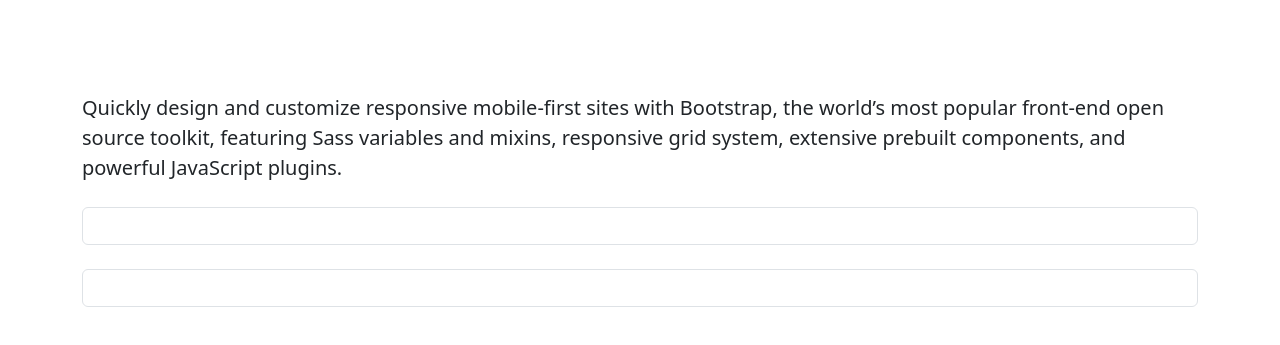
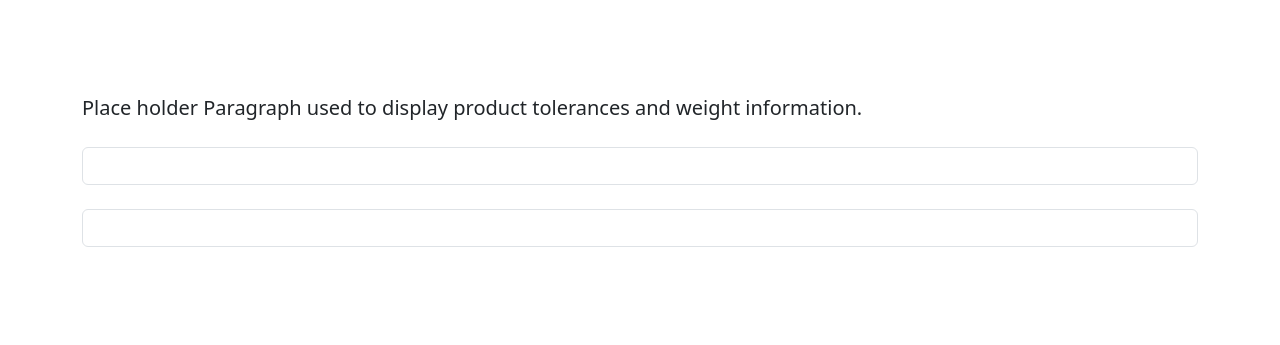
Before and after one commit to mattsimpkin/pizza-film-conversion, a plain HTML site: page index.html in a window 1280 px wide. Shown: the part 203-548 px from the top of the page. Drawn offline with nearby package versions, Linux system fonts and the light colour scheme.

Commit message:
Update index.html

```diff
--- a/index.html
+++ b/index.html
@@ -76,11 +76,7 @@
         </div>
 
         <div class="container">
-            <p class="lead mb-4" id="spec-text">Quickly design and customize responsive mobile-first sites with
-                Bootstrap, the
-                world’s most popular front-end open source toolkit, featuring Sass variables and mixins,
-                responsive
-                grid system, extensive prebuilt components, and powerful JavaScript plugins.</p>
+            <p class="lead mb-4" id="spec-text">Place holder Paragraph used to display product tolerances and weight information.</p>
         </div>
 
         <div class="container">
```
